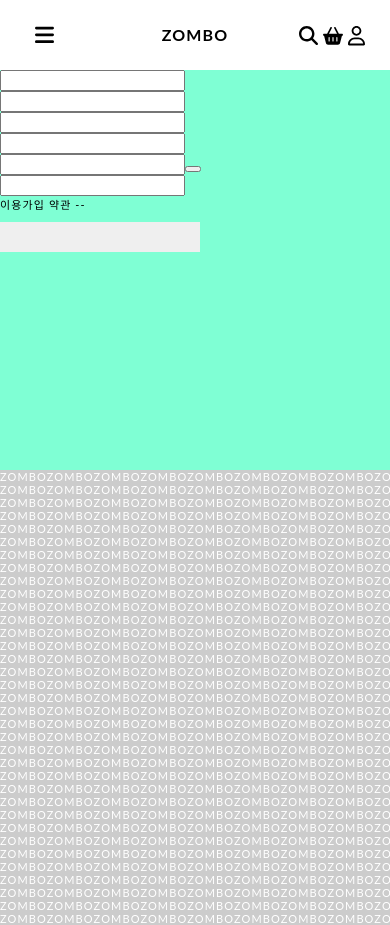
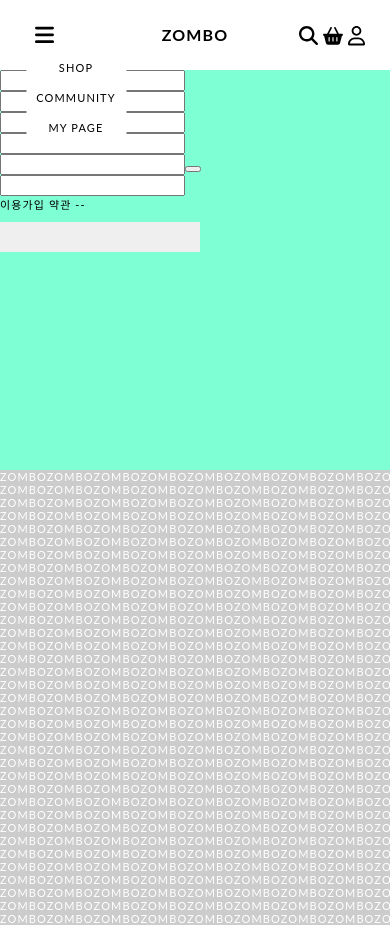
Before and after one commit to 1yoouoo/ShoppingMall, a React (Create React App) app in the folder Documents/shoppingmall/: page /signup in a window 390 px wide. Shown: the top 925 px of the page. Built offline with nearby package versions, Linux system fonts and the light colour scheme.

Commit message:
feat: mobile header

```diff
--- a/Documents/shoppingmall/src/App.scss
+++ b/Documents/shoppingmall/src/App.scss
@@ -47,6 +47,7 @@
         margin-right: 10px;
       }
     }
+
     &__icon {
       &--menubar {
         display: none;
@@ -91,9 +92,18 @@
     &-form {
       &__left {
         align-items: center;
+        display: flex;
+        flex-direction: column;
       }
       &__right span {
         margin-right: 5px;
+      }
+      &__menubar {
+        &--list {
+          position: absolute;
+          // display: none;
+          transform: translate(31.5px, 35px);
+        }
       }
       &__icon {
         &--menubar {
@@ -106,6 +116,9 @@
           transition: all 0.4s;
           &:hover {
             filter: invert(100%);
+            + .header-form__menubar--list {
+              display: block;
+            }
           }
         }
         &--search {
@@ -158,8 +171,32 @@
       color: rgb(90, 90, 90);
     }
   }
+  @include desktop {
+    &__mobile {
+      display: none;
+    }
+  }
   @include mobile {
     display: none;
+    &__mobile {
+      line-height: 20px;
+      height: 20px;
+      &--wrapper {
+        background-color: #fff;
+        padding-top: 5px;
+        padding-bottom: 5px;
+        text-align: center;
+        width: 100px;
+        &:hover {
+          filter: invert(100%);
+        }
+      }
+    }
+  }
+}
+@include mobile {
+  #navigator-item__mobile {
+    display: block;
   }
 }
 
--- a/Documents/shoppingmall/src/Common/Header.js
+++ b/Documents/shoppingmall/src/Common/Header.js
@@ -28,9 +28,44 @@
               <path d="M0 96C0 78.3 14.3 64 32 64H416c17.7 0 32 14.3 32 32s-14.3 32-32 32H32C14.3 128 0 113.7 0 96zM0 256c0-17.7 14.3-32 32-32H416c17.7 0 32 14.3 32 32s-14.3 32-32 32H32c-17.7 0-32-14.3-32-32zM448 416c0 17.7-14.3 32-32 32H32c-17.7 0-32-14.3-32-32s14.3-32 32-32H416c17.7 0 32 14.3 32 32z" />
             </svg>
           </span>
-          <NavigatorItem title="SHOP" items={shopList} />
-          <NavigatorItem title="COMMUNITY" items={communityList} />
-          <NavigatorItem title="MY PAGE" items={myPageList} />
+          <ul className="header-form__menubar--list">
+            <li className="navigator-item__mobile--wrapper">
+              <NavigatorItem
+                title="SHOP"
+                items={shopList}
+                className="navigator-item__mobile"
+              />
+            </li>
+            <li className="navigator-item__mobile--wrapper">
+              <NavigatorItem
+                title="COMMUNITY"
+                items={communityList}
+                className="navigator-item__mobile"
+              />
+            </li>
+            <li className="navigator-item__mobile--wrapper">
+              <NavigatorItem
+                title="MY PAGE"
+                items={myPageList}
+                className="navigator-item__mobile"
+              />
+            </li>
+          </ul>
+          <NavigatorItem
+            title="SHOP"
+            items={shopList}
+            className="navigator-item"
+          />
+          <NavigatorItem
+            title="COMMUNITY"
+            items={communityList}
+            className="navigator-item"
+          />
+          <NavigatorItem
+            title="MY PAGE"
+            items={myPageList}
+            className="navigator-item"
+          />
         </ul>
         <div className="header-form__right">
           <span className="header-form__icon--search">
--- a/Documents/shoppingmall/src/Components/NavigatorItem.js
+++ b/Documents/shoppingmall/src/Components/NavigatorItem.js
@@ -1,6 +1,6 @@
-const NavigatorItem = ({ title, items }) => {
+const NavigatorItem = ({ title, items, className }) => {
   return (
-    <li className="navigator-item">
+    <li className={className}>
       <span className="navigator-item__title">{title}</span>
       <ul className="navigator-item__list">
         {items && // Undefined 방지
--- a/Documents/shoppingmall/src/scss/_mixin.scss
+++ b/Documents/shoppingmall/src/scss/_mixin.scss
@@ -7,22 +7,8 @@
   }
 }
 
-@mixin tablet {
-  @media (min-width: #{$breakpoint-tablet}) and (max-width: #{$breakpoint-desktop - 1px}) {
-    @content;
-  }
-}
-
 @mixin desktop {
   @media (min-width: #{$breakpoint-desktop}) {
     @content;
   }
 }
-
-////excepetion
-
-@mixin wallpaper {
-  @media (min-width: #{$exception-wallpaper}) {
-    @content;
-  }
-}
```
